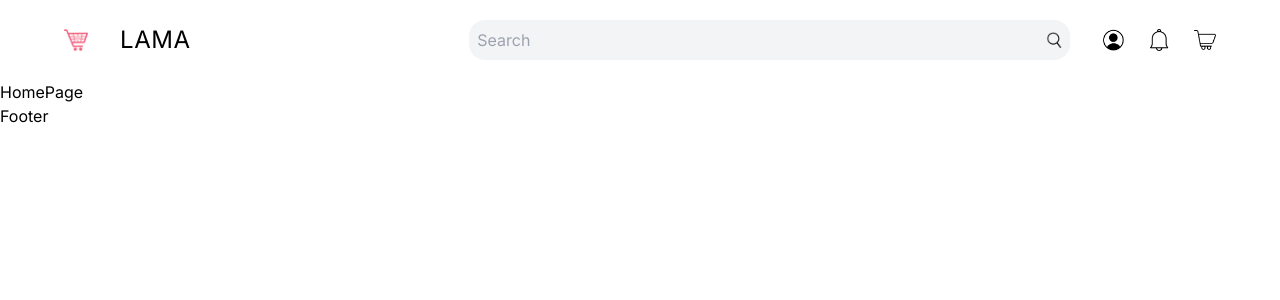
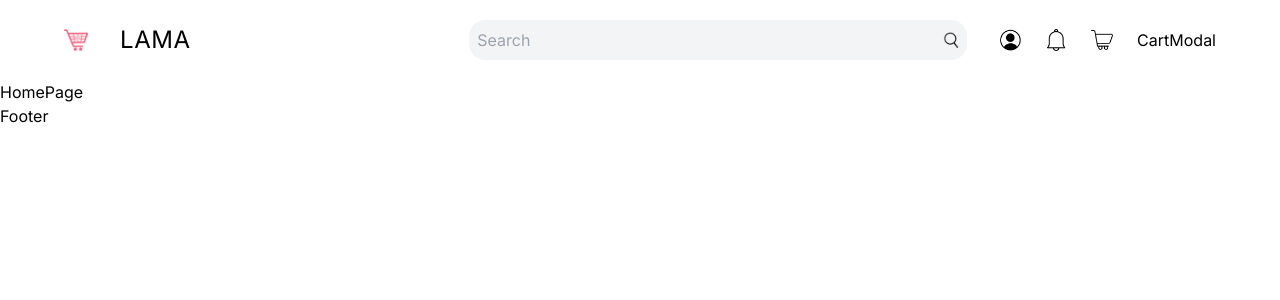
Before and after one commit to HimashaNethmini/admin-dashboard, a Next.js app: page / in a window 1280 px wide. Both pictures are taken after a click on the picture 1205 px from the left and 40 px from the top of the page. Shown: the top 300 px of the page. Built offline with nearby package versions, Linux system fonts and the light colour scheme.

Commit message:
cart handling

```diff
--- /dev/null
+++ b/src/app/components/CartModal.tsx
@@ -0,0 +1,7 @@
+const CartModal = () => {
+  return (
+    <div>CartModal</div>
+  )
+}
+
+export default CartModal
--- a/src/app/components/Navicons.tsx
+++ b/src/app/components/Navicons.tsx
@@ -4,6 +4,7 @@ import { useState } from "react";
 import Image from "next/image";
 import Link from "next/link";
 import { useRouter } from "next/navigation";
+import CartModal from "./CartModal";
 
 const Navicons = () => {
 
@@ -25,7 +26,6 @@ const Navicons = () => {
     setIsProfileOpen ((prev) => !prev);
     };
 
-
   return (
     // right side of the homepage
     <div className="flex items-center gap-4 xl:gap-6">
@@ -44,7 +44,7 @@ const Navicons = () => {
         </div>
       )}
 
-
+    {/* notiifcation */}
       <Image
         src="/notification.png"
         alt=""
@@ -52,13 +52,19 @@ const Navicons = () => {
         height={22}
         className="cursor-pointer"
       />
+
+    {/*cart handling */}
       <Image
         src="/cart.png"
         alt=""
         width={22}
         height={22}
         className="cursor-pointer"
+        onClick={() => setIsCartOpen((prev) => !prev)}
       />
+      {isCartOpen &&
+        <CartModal/>
+      }
     </div>
   );
 };
```
